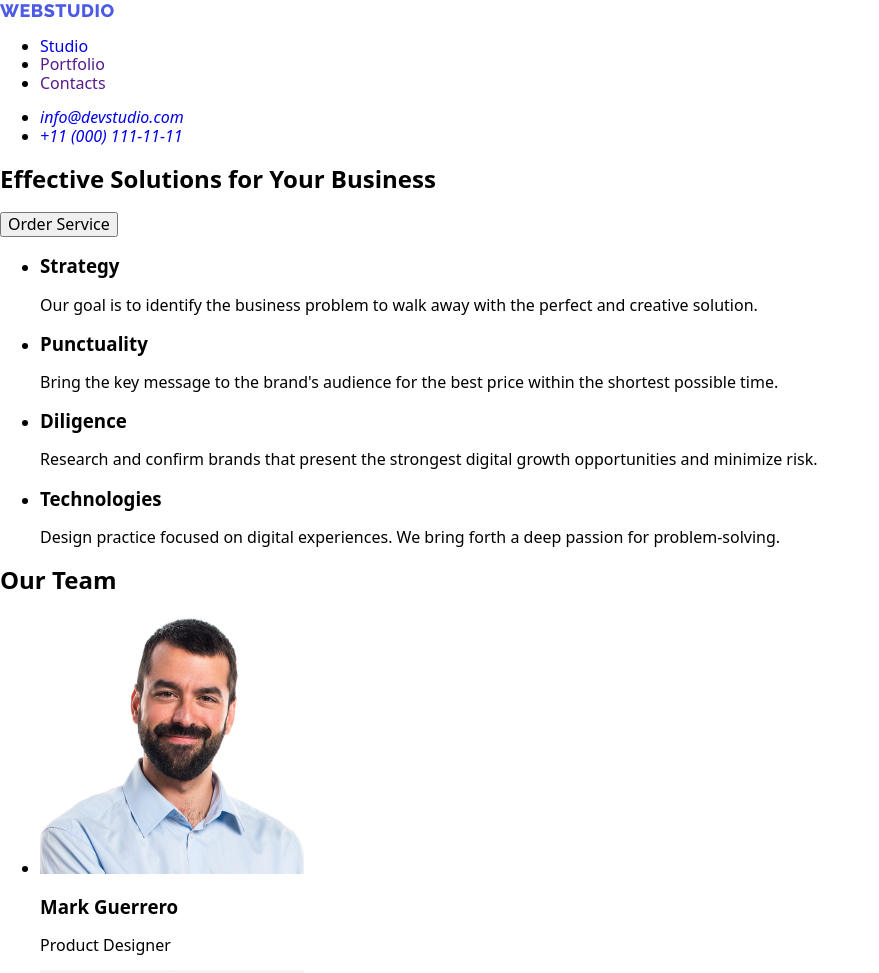
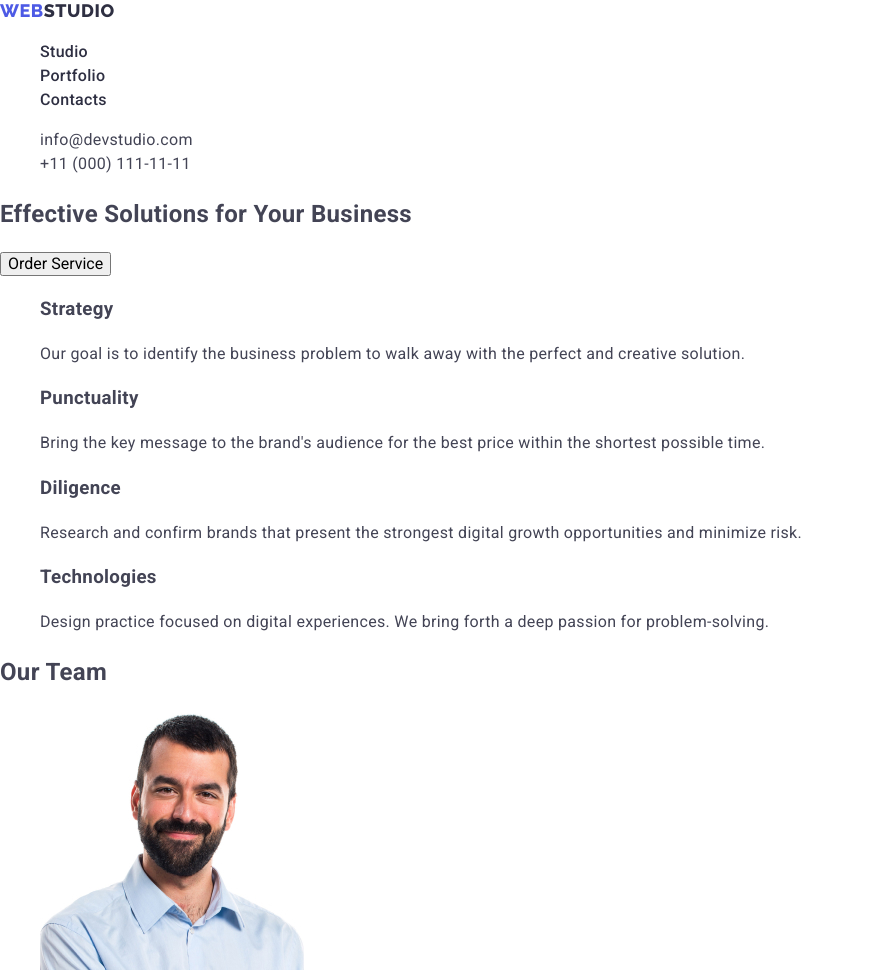
Before and after one commit to Svatron/goit-markup-hw-02, a plain HTML site: page index.html in a window 1280 px wide. Shown: the top 973 px of the page, without its empty margins (0-879 px from the left). Drawn offline with nearby package versions, Linux system fonts and the light colour scheme.

Commit message:
add style css to header

```diff
--- a/css/styles.css
+++ b/css/styles.css
@@ -1,8 +1,19 @@
+/* Header */
+
+body {
+  font-family: 'Roboto', sans-serif;
+  color: #434455;
+  background-color: #ffffff;
+  font-size: 16px;
+  line-height: 1.5;
+  letter-spacing: 0.02em;
+}
+
 a {
   text-decoration: none;
 }
 ul {
-  text-decoration: none;
+  list-style-type: none;
 }
 
 .header-logo {
@@ -15,3 +26,30 @@ ul {
   letter-spacing: 0.54px;
   text-transform: uppercase;
 }
+.span-header-logo {
+  color: var(--NAVY-BLUE, #2e2f42);
+  font-family: Raleway;
+  font-size: 18px;
+  font-style: normal;
+  font-weight: 700;
+  line-height: 21px;
+  letter-spacing: 0.54px;
+  text-transform: uppercase;
+}
+
+.nav-link {
+  color: #2e2f42;
+  font-style: normal;
+  font-weight: 500;
+  line-height: 24px;
+  letter-spacing: 0.32px;
+}
+
+.nav-link:hover .nav-link:focus .nav-link:active {
+  color: #404bbf;
+}
+
+.contacts-link {
+  color: #434455;
+  font-style: normal;
+}
--- a/index.html
+++ b/index.html
@@ -23,7 +23,9 @@
     <header>
       <!-- WebStudio -->
       <nav>
-        <a class="header-logo" href="./index.html">Web<span>Studio</span></a>
+        <a class="header-logo" href="./index.html"
+          >Web<span class="span-header-logo">Studio</span></a
+        >
         <ul>
           <li>
             <a class="nav-link" href="./index.html">Studio</a>
@@ -194,7 +196,9 @@
 
     <!-- Footer WebStudio -->
     <footer class="footer">
-      <a class="footer-logo" href="./index.html">Web<span>Studio</span></a>
+      <a class="footer-logo" href="./index.html"
+        >Web<span class="span-footer-logo">Studio</span></a
+      >
       <p class="footer-paragraph">
         Increase the flow of customers and sales for your business with digital
         marketing & growth solutions.
```
